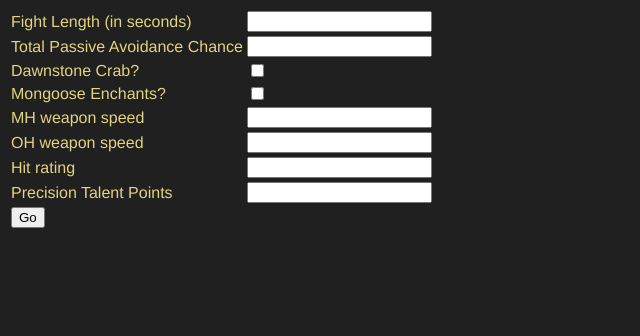
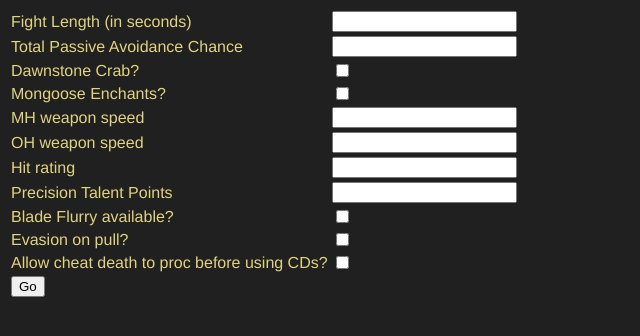
Before and after one commit to yamyamyamyamyam/yamyamyamyamyam.github.io, a plain HTML site: page index.html in a window 1280 px wide. Shown: the whole page, without its empty margins (0-640 px from the left). Drawn offline with Linux system fonts and the light colour scheme.

Commit message:
table stuff

```diff
--- a/index.html
+++ b/index.html
@@ -2,7 +2,7 @@
 <body style="background-color:rgb(32,32,32)">
 <div id="input">
 <table style="font-family:Helvetica;color:rgb(226,211,128)">
-<tr><td>Fight Length (in seconds)</td><td><input type="text" id="mongoose"></td></tr>
+<tr><td>Fight Length (in seconds)</td><td><input type="text" id="fightLength"></td></tr>
 <tr><td>Total Passive Avoidance Chance</td><td><input type="number" id="avoidance"></td></tr>
 <tr><td>Dawnstone Crab?</td><td><input type="checkbox" id="crab"></td></tr>
 <tr><td>Mongoose Enchants?</td><td><input type="checkbox" id="mongoose"></td></tr>
@@ -10,6 +10,9 @@
 <tr><td>OH weapon speed</td><td><input type="number" id="ohSpeed"></td></tr>
 <tr><td>Hit rating</td><td><input type="number" id="hitRating"></td></tr>
 <tr><td>Precision Talent Points</td><td><input type="number" id="hitTalentPoints"></td></tr>
+<tr><td>Blade Flurry available?</td><td><input type="checkbox" id="bladeFlurry"></td></tr>
+<tr><td>Evasion on pull?</td><td><input type="checkbox" id="evasionOnPull"></td></tr>
+<tr><td>Allow cheat death to proc before using CDs?</td><td><input type="checkbox" id="evasionOnPull"></td></tr>
 <tr><td><button onclick="run()">Go</button></td></tr>
 </table>
 </div>
```
